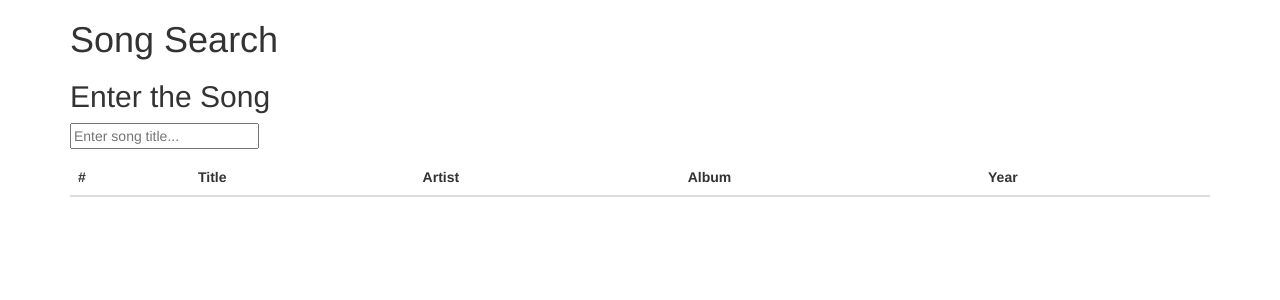
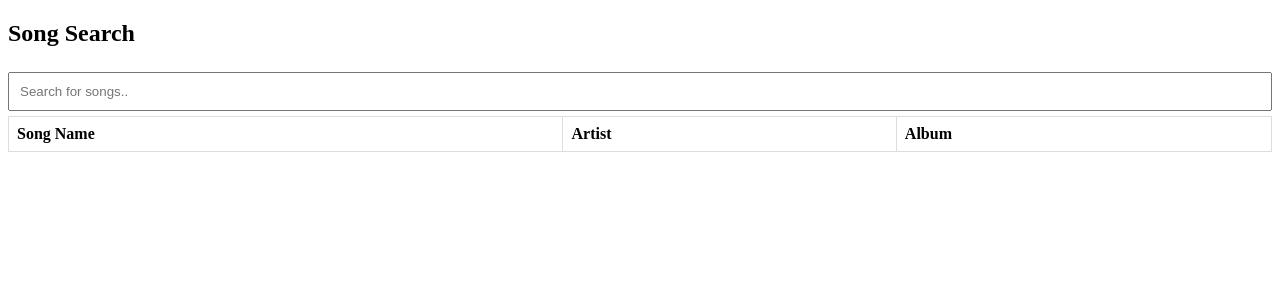
Before and after one commit to psnell2005/codespaces-blank, a Python web app: template Core/templates/index.html in a window 1280 px wide. Shown: the top 300 px of the page. Run offline with Jinja, Linux system fonts and the light colour scheme; the template is opened without the code that fills it, so the values that code supplies are empty; some libraries are stand-ins or nearby versions.

Commit message:
new html test

```diff
--- a/Core/ideas.py
+++ b/Core/ideas.py
@@ -2,8 +2,10 @@ import os
 import pandas as pd
 from sklearn.neighbors import NearestNeighbors
 
-# Load the song data into a pandas DataFrame
-data = pd.read_csv('song_data.csv')
+
+csv_path = os.path.join(os.path.dirname(os.path.abspath(__file__)), 'SongCSV.csv')
+data = pd.read_csv(csv_path)
+
 
 # Select the relevant features for similarity calculation
 features = ['Danceability', 'KeySignature', 'Tempo', 'TimeSignature', 'Year']
--- a/Core/templates/index.html
+++ b/Core/templates/index.html
@@ -1,4 +1,4 @@
-<!DOCTYPE html>
+<!-- <!DOCTYPE html>
 <html>
 <head>
     <title>Music Search Web Test</title>
@@ -36,4 +36,95 @@
         </div>
     </div>
 </body>
+</html> -->
+
+
+<!DOCTYPE html>
+<html lang="en">
+<head>
+    <meta charset="UTF-8">
+    <meta name="viewport" content="width=device-width, initial-scale=1.0">
+    <title>Song Search</title>
+    <style>
+        table {
+            border-collapse: collapse;
+            width: 100%;
+        }
+        th, td {
+            border: 1px solid #dddddd;
+            text-align: left;
+            padding: 8px;
+        }
+        tr:nth-child(even) {
+            background-color: #f2f2f2;
+        }
+        input[type="text"] {
+            width: 100%;
+            padding: 10px;
+            margin: 5px 0;
+            box-sizing: border-box;
+        }
+    </style>
+</head>
+<body>
+
+<h2>Song Search</h2>
+
+<input type="text" id="searchInput" onkeyup="searchSongs()" placeholder="Search for songs..">
+
+<table id="songTable">
+    <thead>
+        <tr>
+            <th>Song Name</th>
+            <th>Artist</th>
+            <th>Album</th>
+        </tr>
+    </thead>
+    <tbody>
+    </tbody>
+</table>
+
+<script>
+    function searchSongs() {
+        var input, filter, table, tr, td, i, txtValue;
+        input = document.getElementById("searchInput");
+        filter = input.value.toUpperCase();
+        table = document.getElementById("songTable");
+        tr = table.getElementsByTagName("tr");
+
+        // Loop through all table rows, and hide those who don't match the search query
+        for (i = 0; i < tr.length; i++) {
+            td = tr[i].getElementsByTagName("td")[16];
+            if (td) {
+                txtValue = td.textContent || td.innerText;
+                if (txtValue.toUpperCase().indexOf(filter) > -1) {
+                    tr[i].style.display = "";
+                } else {
+                    tr[i].style.display = "none";
+                }
+            }
+        }
+    }
+
+    // Fetching and populating data from CSV
+    fetch('SongCSV.csv')
+        .then(response => response.text())
+        .then(data => {
+            const rows = data.split('\n').slice(1);
+            const tableBody = document.querySelector('#songTable tbody');
+
+            rows.forEach(row => {
+                const columns = row.split(',');
+                const songName = columns[16];
+                const artist = columns[3];
+                const album = columns[6];
+
+                const newRow = `<tr><td>${songName}</td><td>${artist}</td><td>${album}</td></tr>`;
+                tableBody.innerHTML += newRow;
+            });
+        })
+        .catch(error => console.error('Error fetching data:', error));
+</script>
+
+</body>
 </html>
```
